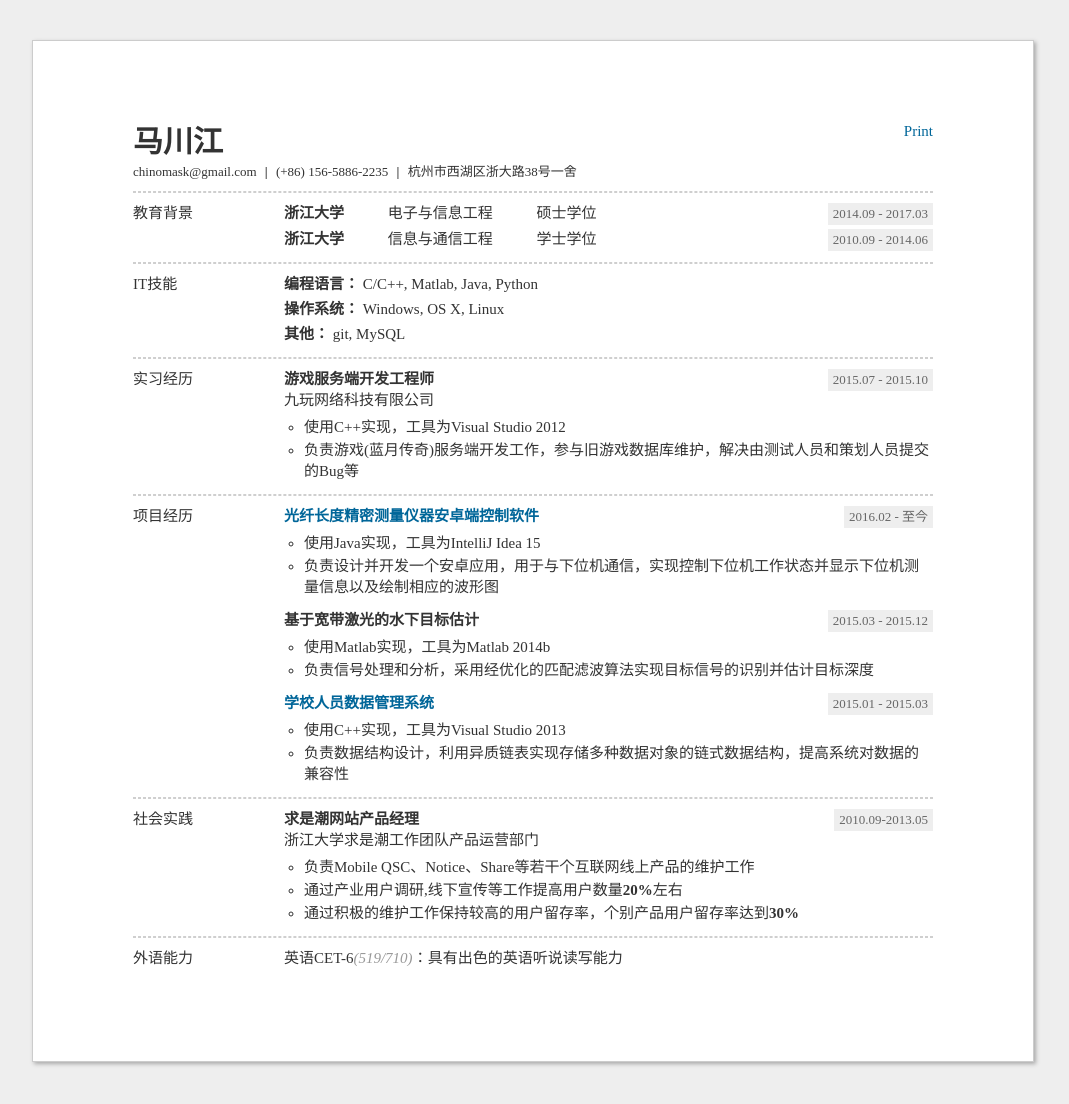
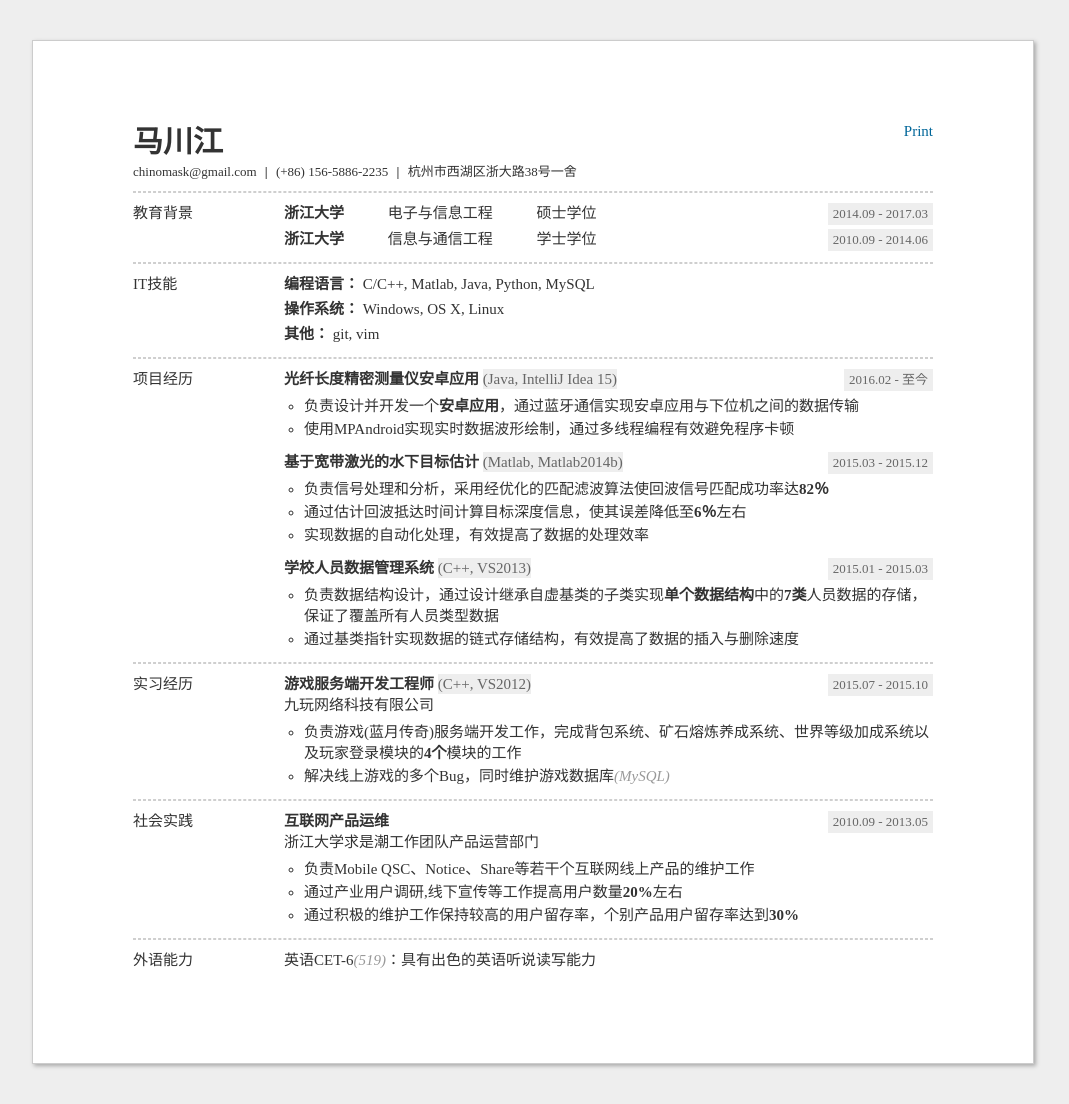
Before and after one commit to timqian/ChinoMars.github.io, a Jekyll site: the page chinores.html, which Jekyll copies as it is, in a window 1280 px wide. Shown: the whole page, without its empty margins (107-1176 px from the left). Built offline with Jekyll 4.4.1, drawn with Linux system fonts in a browser that asks for light colours; some web fonts are replaced.

Commit message:
update my res

```diff
--- a/chinores.html
+++ b/chinores.html
@@ -147,6 +147,13 @@
     		margin-left: 10px;
     	}
 
+    	.tool {
+    		background: #eee;
+            color: #666;
+    		padding: 2px 0px;
+            margin-left: 0px;
+      	}
+
     	@media only screen and (max-width: 40em) {
     		body {
     			margin: 0;
@@ -253,7 +260,7 @@
 			<div class="sectionContent">
 				<div class="skillBlock">
 					<span class="title">编程语言：</span>
-					<span>C/C++, Matlab, Java, Python</span>
+					<span>C/C++, Matlab, Java, Python, MySQL</span>
 				</div>
 				<div class="skillBlock">
 					<span class="title">操作系统：</span>
@@ -261,29 +268,10 @@
 				</div>
 				<div class="skillBlock">
 					<span class="title">其他：</span>
-					<span>git, MySQL</span>
+					<span>git, vim</span>
 				</div>
 			</div>
 		</div><!--  /#skill -->
-
-		<div class="sectionLine"></div>
-
-		<div id="workBlock">
-			<div class="sectionName">
-				<span>实习经历</span>
-			</div>
-			<div class="sectionContent">
-				<div class="blockHeader">
-					<span class="title">游戏服务端开发工程师</span>
-					<span class="date">2015.07 - 2015.10</span>
-					<div class="company">九玩网络科技有限公司</div>
-				</div>
-				<ul class="highlights">
-					<li>使用C++实现，工具为Visual Studio 2012</li>
-					<li>负责游戏(蓝月传奇)服务端开发工作，参与旧游戏数据库维护，解决由测试人员和策划人员提交的Bug等</li>
-				</ul>
-			</div>
-		</div><!--  /#InternShipExperiance -->
 
 		<div class="sectionLine"></div>
 
@@ -293,13 +281,14 @@
 			</div>
 			<div class="sectionContent">
 				<div class="blockHeader">
-					<span class="title"><a href="https://github.com/ChinoMars/bccAndroidController" target="_blank">光纤长度精密测量仪器<string>安卓端控制软件</string></a></span>
+					<span class="title"><!-- <a href="https://github.com/ChinoMars/bccAndroidController" target="_blank"> -->光纤长度精密测量仪<string>安卓应用</string><!-- </a> --></span>
+                    <span class="tool">(Java, IntelliJ Idea 15)</span>
 					<!-- <span class="current"></span> -->
 					<span class="date">2016.02 - 至今</span>
 				</div>
 				<ul class="highlights">
-					<li>使用Java实现，工具为IntelliJ Idea 15</li>
-					<li>负责设计并开发一个安卓应用，用于与下位机通信，实现控制下位机工作状态并显示下位机测量信息以及绘制相应的波形图</li>
+					<li>负责设计并开发一个<strong>安卓应用</strong>，通过蓝牙通信实现安卓应用与下位机之间的数据传输</li>
+					<li>使用MPAndroid实现实时数据波形绘制，通过多线程编程有效避免程序卡顿</li>
 				</ul>
 			</div>
 
@@ -307,25 +296,48 @@
 				<div class="blockHeader">
 					<span class="title">基于宽带激光的水下目标估计</span>
 					<!-- <span class="current"></span> -->
+                    <span class="tool">(Matlab, Matlab2014b)</span>
 					<span class="date">2015.03 - 2015.12</span>
 				</div>
 				<ul class="highlights">
-					<li>使用Matlab实现，工具为Matlab 2014b</li>
-					<li>负责信号处理和分析，采用经优化的匹配滤波算法实现目标信号的识别并估计目标深度</li>
+					<li>负责信号处理和分析，采用经优化的匹配滤波算法使回波信号匹配成功率达<strong>82％</strong></li>
+					<li>通过估计回波抵达时间计算目标深度信息，使其误差降低至<strong>6％</strong>左右</li>
+                    <li>实现数据的自动化处理，有效提高了数据的处理效率</li>
 				</ul>
 			</div>
 
 			<div class="sectionContent">
 				<div class="blockHeader">
-					<span class="title"><a href="https://github.com/ChinoMars/HGLinkedList" target="_blank">学校人员数据管理系统</a></span>
+					<span class="title"><!-- <a href="https://github.com/ChinoMars/HGLinkedList" target="_blank"> -->学校人员数据管理系统<!-- </a> --></span>
+                    <span class="tool">(C++, VS2013)</span>
 					<span class="date">2015.01 - 2015.03</span>
 				</div>
 				<ul>
-					<li>使用C++实现，工具为Visual Studio 2013</li>
-					<li>负责数据结构设计，利用异质链表实现存储多种数据对象的链式数据结构，提高系统对数据的兼容性</li>
+					<li>负责数据结构设计，通过设计继承自虚基类的子类实现<strong>单个数据结构</strong>中的<strong>7类</strong>人员数据的存储，保证了覆盖所有人员类型数据</li>
+                    <li>通过基类指针实现数据的链式存储结构，有效提高了数据的插入与删除速度</li>
 				</ul>
 			</div>
 		</div><!--  /#projectExperiance -->
+
+        <div class="sectionLine"></div>
+
+        <div id="workBlock">
+            <div class="sectionName">
+                <span>实习经历</span>
+            </div>
+            <div class="sectionContent">
+                <div class="blockHeader">
+                    <span class="title">游戏服务端开发工程师</span>
+                    <span class="tool">(C++, VS2012)</span>
+                    <span class="date">2015.07 - 2015.10</span>
+                    <div class="company">九玩网络科技有限公司</div>
+                </div>
+                <ul class="highlights">
+                    <li>负责游戏(蓝月传奇)服务端开发工作，完成背包系统、矿石熔炼养成系统、世界等级加成系统以及玩家登录模块的<strong>4个</strong>模块的工作</li>
+                    <li>解决线上游戏的多个Bug，同时维护游戏数据库<em>(MySQL)</em></li>
+                </ul>
+            </div>
+        </div><!--  /#InternShipExperiance -->
 
 		<div class="sectionLine"></div>
 
@@ -335,8 +347,8 @@
 			</div>
 			<div class="sectionContent">
 				<div class="blockHeader">
-					<span class="title">求是潮网站产品经理</span>
-					<span class="date">2010.09-2013.05</span>
+					<span class="title">互联网产品运维</span>
+					<span class="date">2010.09 - 2013.05</span>
 					<div class="company">浙江大学求是潮工作团队产品运营部门</div>
 				</div>
 				<ul class="highlights">
@@ -355,7 +367,7 @@
 			</div>
 			<div class="sectionContent">
 				<div class="skillBlock">
-					英语CET-6<em>(519/710)</em>：具有出色的英语听说读写能力
+					英语CET-6<em>(519)</em>：具有出色的英语听说读写能力
 				</div>
 			</div>
 		</div>
```
